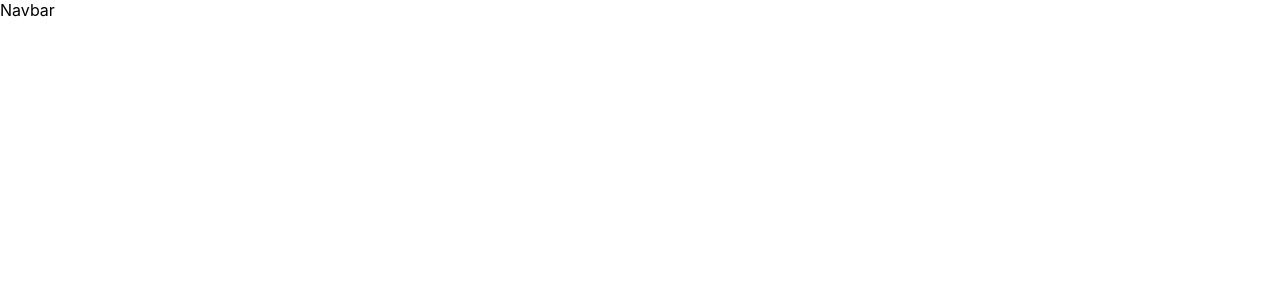
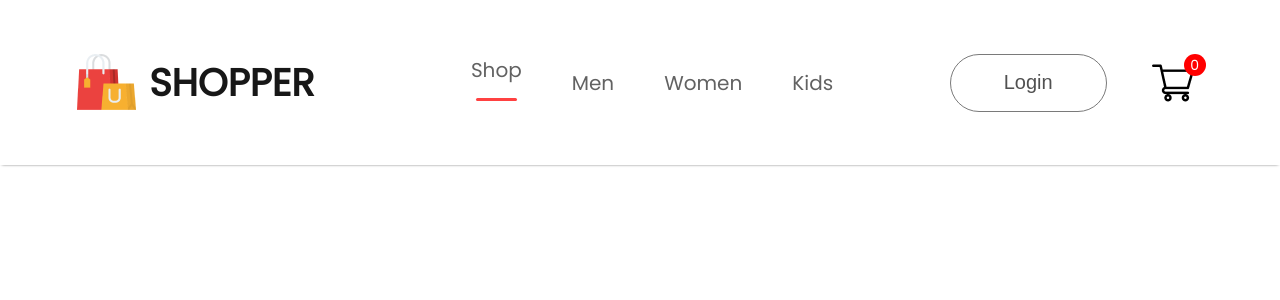
Before and after one commit to Hemant-Mhalsekar/E-Commerce-Website, a React (Create React App) app in the folder frontend/: page / in a window 1280 px wide. Shown: the top 300 px of the page. Built offline with nearby package versions, Linux system fonts and the light colour scheme.

Commit message:
Navbar done

```diff
--- a/frontend/public/index.html
+++ b/frontend/public/index.html
@@ -15,6 +15,12 @@
       user's mobile device or desktop. See https://developers.google.com/web/fundamentals/web-app-manifest/
     -->
     <link rel="manifest" href="%PUBLIC_URL%/manifest.json" />
+    <link rel="preconnect" href="https://fonts.googleapis.com" />
+    <link rel="preconnect" href="https://fonts.gstatic.com" crossorigin />
+    <link
+      href="https://fonts.googleapis.com/css2?family=Poppins&display=swap"
+      rel="stylesheet"
+    />
     <!--
       Notice the use of %PUBLIC_URL% in the tags above.
       It will be replaced with the URL of the `public` folder during the build.
--- a/frontend/src/Components/Navbar/Navbar.css
+++ b/frontend/src/Components/Navbar/Navbar.css
@@ -0,0 +1,83 @@
+.navbar{
+    display: flex;
+    justify-content: space-around;
+    padding: 16px;
+    box-shadow: 0 1px 3px -2px black;
+}
+
+.nav-logo{
+    display: flex;
+    align-items: center;
+    gap: 10px;
+}
+
+.nav-logo p{
+    color: #171717;
+    font-size: 38px;
+    font-weight: 600;
+}
+
+.nav-menu{
+    display: flex;
+    align-items: center;
+    list-style: none;
+    gap: 50px;
+    color: #626262;
+    font-size: 20px;
+    font-weight: 500;
+}
+
+.nav-menu li{
+    display: flex;
+    flex-direction: column;
+    align-items: center;
+    justify-content: center;
+    gap: 3px;
+    cursor: pointer;
+}
+
+.nav-menu hr{
+    border: none;
+    width: 80%;
+    height: 3px;
+    border-radius: 10px;
+    background: #ff4141;
+}
+
+.nav-login-cart{
+    display: flex;
+    align-items: center;
+    gap: 45px;
+}
+
+.nav-login-cart button{
+    width: 157px;
+    height: 58px;
+    outline: none;
+    border: 1px solid #7a7a7a;
+    border-radius: 75px;
+    color: #515151;
+    font-size: 20px;
+    font-weight: 500;
+    background: white;
+    cursor: pointer;
+}
+
+.nav-login-cart button:active{
+    background: #f3f3f3;
+}
+
+.nav-cart-count{
+    width: 22px;
+    height: 22px;
+    display: flex;
+    justify-content: center;
+    align-items: center;
+    margin-top: -35px;
+    margin-left: -55px;
+    border-radius: 11px;
+    font-size: 14px;
+    background: red;
+    color: white;
+
+}
--- a/frontend/src/Components/Navbar/Navbar.jsx
+++ b/frontend/src/Components/Navbar/Navbar.jsx
@@ -1,9 +1,30 @@
-import React from 'react'
+import React, { useState } from 'react'
 import './Navbar.css'
+import logo from '../Assets/logo.png'
+import cart_icon from '../Assets/cart_icon.png'
 
  const Navbar = () => {
+    const [ menu, setMenu] = useState("shop")
+
   return (
-    <div className='navbar'>Navbar</div>
+    <div className='navbar'>
+        <div className='nav-logo'>
+            <img src={logo} alt='logo'/>
+            <p>SHOPPER</p>
+        </div>
+        <ul className='nav-menu'>
+            <li onClick={()=>{setMenu("shop")}}>Shop { menu === "shop" ? <hr/> : <></>} </li>
+            <li onClick={()=>{setMenu("mens")}}>Men { menu === "mens" ? <hr/> : <></>}</li>
+            <li onClick={()=>{setMenu("womens")}}>Women { menu === "womens" ? <hr/> : <></>}</li>
+            <li onClick={()=>{setMenu("kids")}}>Kids { menu === "kids" ? <hr/> : <></>}</li>
+        </ul>
+        <div className='nav-login-cart'>
+            <button>Login</button>
+            <img src={cart_icon} alt="cart"/>
+            <div className='nav-cart-count'>0</div>
+        </div>
+
+    </div>
   )
 }
 
--- a/frontend/src/index.css
+++ b/frontend/src/index.css
@@ -5,6 +5,7 @@
     sans-serif;
   -webkit-font-smoothing: antialiased;
   -moz-osx-font-smoothing: grayscale;
+  font-family: 'poppins';
 }
 
 code {
```
